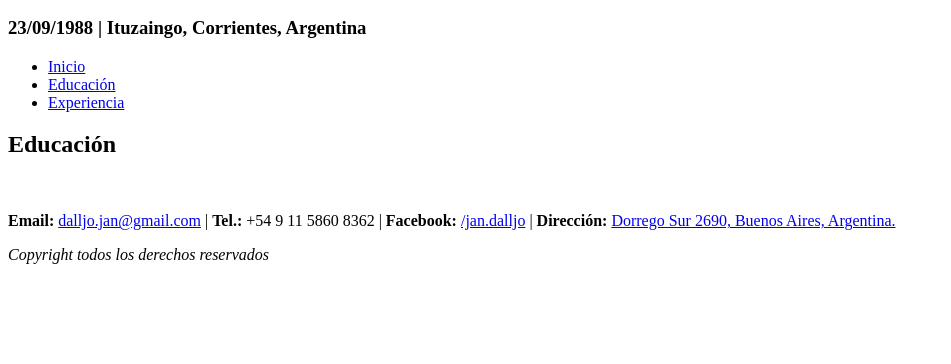
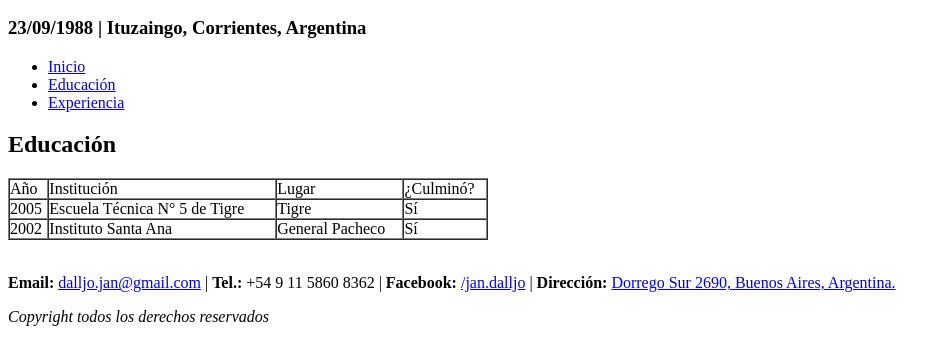
Before and after one commit to dalljojan/CURRICULUM_VITAE, a plain HTML site: page educacion.html in a window 1280 px wide. Shown: the part 250-614 px from the top of the page, without its empty margins (0-951 px from the left). Drawn offline with Linux system fonts and the light colour scheme.

Commit message:
educacion.html
added table

```diff
--- a/educacion.html
+++ b/educacion.html
@@ -21,8 +21,15 @@
       </ul>
     </nav>
     <h2>Educación</h2>
-
-
+    <table border="1" width="480px" cellpadding="0" cellspacing="0">
+      <thead>
+        <tr><td>A&ntilde;o<td>Instituci&oacute;n<td>Lugar<td>¿Culmin&oacute;?</tr>
+      </thead>
+      <tbody>
+        <tr><td>2005<td>Escuela T&eacute;cnica N° 5 de Tigre<td>Tigre<td>Sí</tr>
+        <tr><td>2002<td>Instituto Santa Ana<td>General Pacheco<td>Sí</tr>
+      </tbody>
+    </table>
     <br/>
     <footer>
       <p>
```
